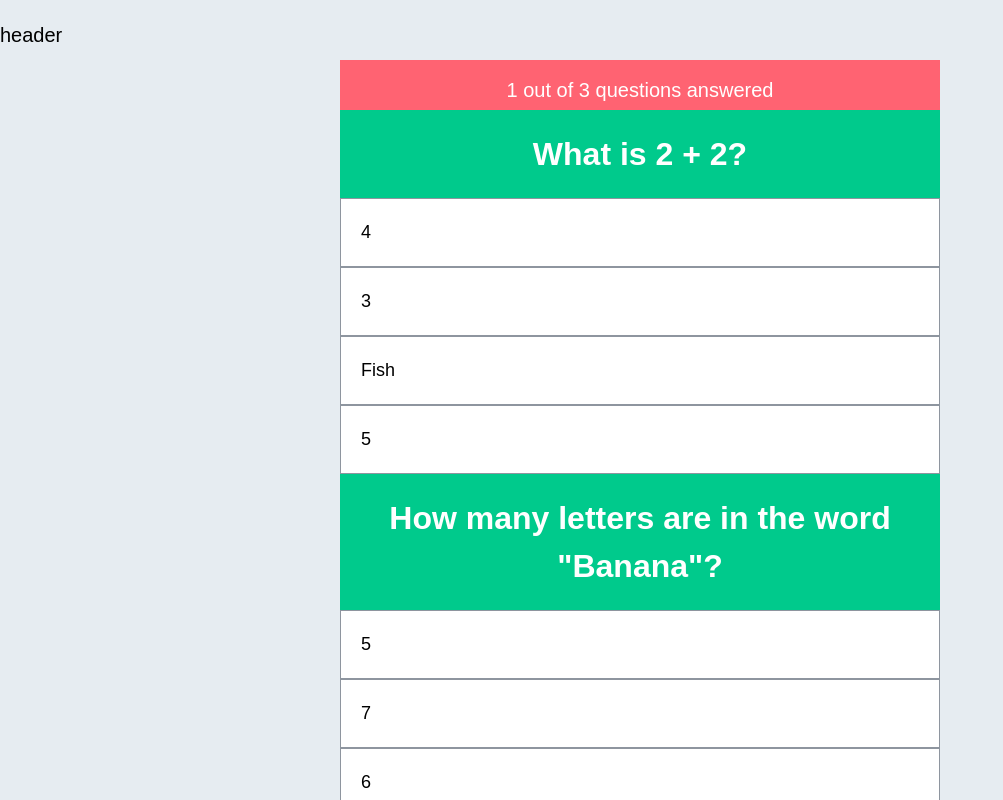
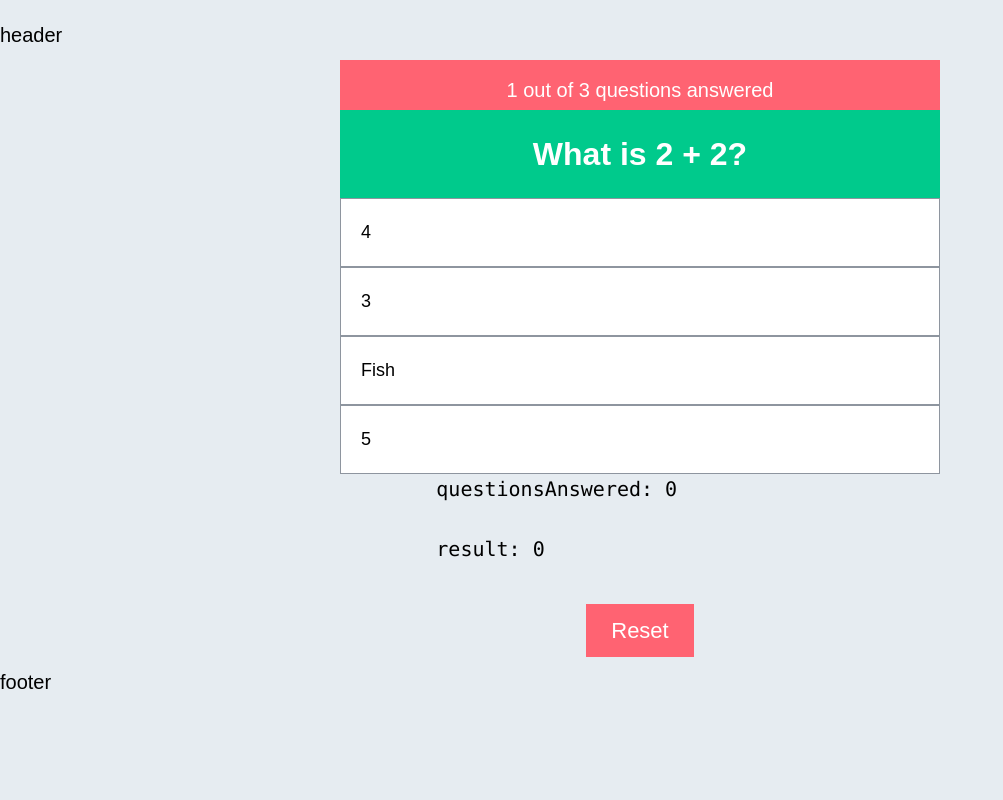
Before and after one commit to salvatoreolivieri/zero_to_mastery, a Nuxt app: page /quiz in a window 1280 px wide. Shown: the top 800 px of the page, without its empty margins (0-1003 px from the left). Built offline with nearby package versions, Linux system fonts and the light colour scheme.

Commit message:
feat(quiz): handle answer choice

```diff
--- a/components/Quiz/Questions.vue
+++ b/components/Quiz/Questions.vue
@@ -1,27 +1,47 @@
 <script setup lang="ts">
 defineProps({
   questions: Array,
+  questionsAnswered: {
+    type: Number,
+    required: true,
+    default: 1,
+  },
 })
+
+const handleChooseAnswer = (isCorrect: boolean) => {
+  emit("onChooseAnswer", isCorrect)
+}
+
+const emit = defineEmits<{
+  (e: "onChooseAnswer", isCorrect: boolean): void
+}>()
 </script>
 
 <template>
   <div class="questions-ctr">
     <div class="progress">
       <div class="bar"></div>
-      <div class="status">1 out of 3 questions answered</div>
+      <div class="status">
+        {{ questionsAnswered + 1 }} out of 3 questions answered
+      </div>
     </div>
 
     <div
       v-for="({ q, answers }, index) in questions"
       :key="index"
+      v-show="index === questionsAnswered"
       class="single-question"
     >
       <div class="question">{{ q }}</div>
-      <div v-for="{ text } in answers" class="answers">
-        <p class="answer">{{ text }}</p>
+      <div class="answers">
+        <p
+          v-for="{ text, is_correct } in answers"
+          @click="handleChooseAnswer(is_correct)"
+          class="answer"
+        >
+          {{ text }}
+        </p>
       </div>
     </div>
   </div>
 </template>
-
-<style scoped lang="scss"></style>
--- a/pages/quiz/index.vue
+++ b/pages/quiz/index.vue
@@ -2,19 +2,46 @@
 import { data } from "~/data/questions"
 
 const questionsAnswered = ref(0)
+const result = ref(0)
 
 const showQuestions = computed(
   () => questionsAnswered.value < data.questions.length
 )
+
+const handleChooseAnswer = (isCorrect: boolean) => {
+  questionsAnswered.value++
+
+  if (isCorrect) {
+    result.value++
+  }
+}
+
+const reset = () => {
+  questionsAnswered.value = 0
+  result.value = 0
+}
 </script>
 
 <template>
   <header>
     <div class="ctr">
-      <QuizQuestions v-if="showQuestions" :questions="data.questions" />
-      <QuizResult v-else />
+      <QuizQuestions
+        v-if="showQuestions"
+        :questions="data.questions"
+        :questions-answered="questionsAnswered"
+        @on-choose-answer="handleChooseAnswer"
+      />
+      <QuizResult v-else :results="result" />
 
-      <button type="button" class="reset-btn">Reset</button>
+      <pre>
+        questionsAnswered: {{ questionsAnswered }}
+      </pre>
+
+      <pre>
+        result: {{ result }}
+      </pre>
+
+      <button @click="reset" type="button" class="reset-btn">Reset</button>
     </div>
   </header>
 </template>
```
